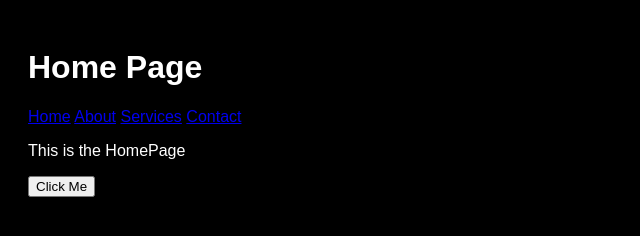
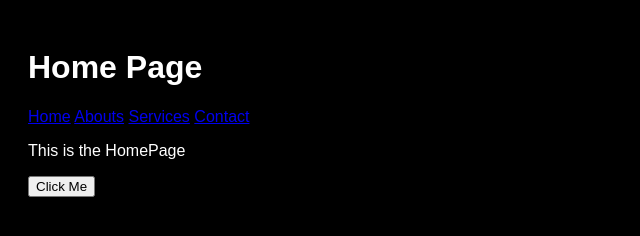
Before and after one commit to MsZikria/U15A2AishaZikria, a plain HTML site: page index.html in a window 1280 px wide. Shown: the full height of the page, 0-640 px from the left. Drawn offline with Linux system fonts and the light colour scheme.

Commit message:
Update index.html

```diff
--- a/index.html
+++ b/index.html
@@ -15,7 +15,7 @@
           <h1>Home Page</h1>
         <div class="nav-links">
             <a href="#home">Home</a>
-            <a href="pages/abouts.html">About</a>
+            <a href="pages/abouts.html">Abouts</a>
             <a href="#services">Services</a>
             <a href="#contact">Contact</a>
         </div>
```
